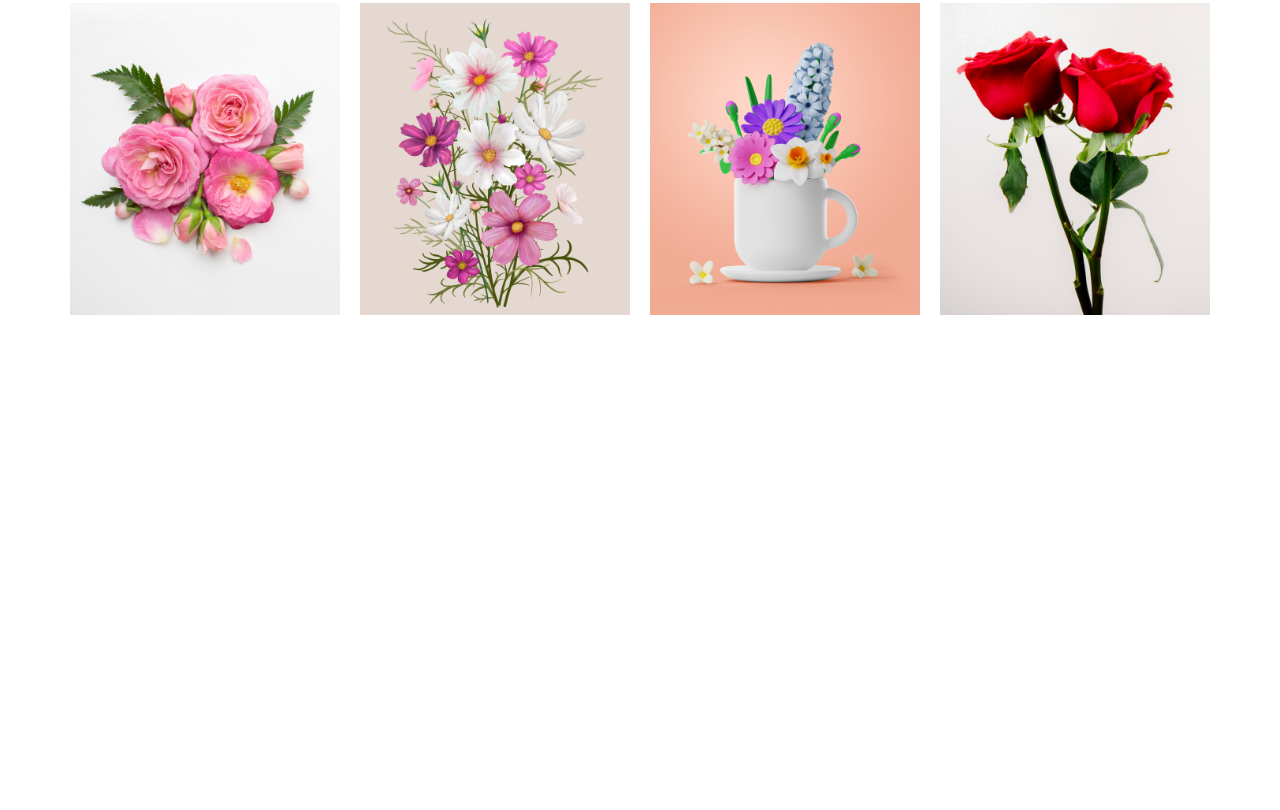
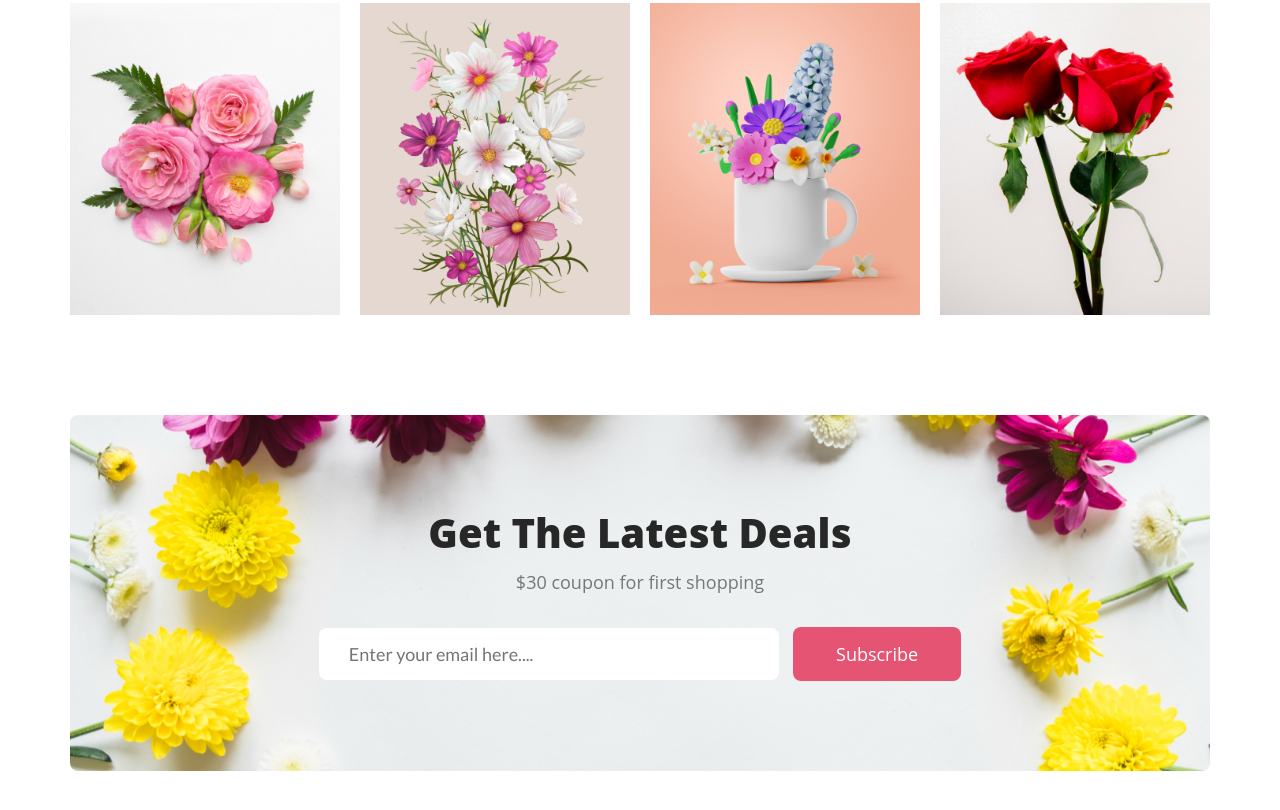
Before and after one commit to fardin-ahmed-1/assignment, a plain HTML site: page index.html in a window 1280 px wide. Shown: the part 4251-5061 px from the top of the page. Before the commit the page ends 4666 px from the top, so only its background shows below. Drawn offline with Linux system fonts and the light colour scheme; a web font is replaced by a local one.

Commit message:
create newsletter section

```diff
--- a/index.html
+++ b/index.html
@@ -201,6 +201,20 @@
             </div>
         </section>
 
+        <section class="newsletter-section">
+            <div class="continer">
+                <div class="newsletter-wrapper">
+                    <h2 class="section-title">Get The Latest Deals</h2>
+                    <p class="section-description newsletter-des">$30 coupon for first shopping</p>
+
+                    <form class="Subscribe-form">
+                        <input type="email" name="Email" id="" placeholder="Enter your email here....">
+                        <input type="button" value="Subscribe" class="btn-primey">
+                    </form>
+                </div>
+            </div>
+        </section>
+
 
 
 
--- a/style/style.css
+++ b/style/style.css
@@ -308,6 +308,36 @@ font-weight: 400;
 .instagram-wrapper img{
     width: 270px;
 }
-.instagram{
-    margin-bottom: 100px;
-}
+
+
+/* News Letter section */
+
+.newsletter-wrapper {
+    background-image: url('../image/Rectangle 9.png');
+    background-size: cover;
+    background-repeat: no-repeat;
+    background-position: center center;
+    display: grid;
+    justify-content: center;
+    align-items: center;
+    padding: 90px 0px;
+    margin: 100px 0px;
+    border-radius: 8px;
+  }
+  .newsletter-des{
+    padding-top: 7px;
+    margin-bottom: 30px;
+  }
+  form input[type='email']{
+    border-radius: 8px;
+    background: #FFF;
+    height: 32px;
+    border: none;
+    padding: 10px 30px;
+    width: 400px;
+    margin-right: 10px;
+    color: rgba(39, 39, 39, 0.60);
+font-family: Lato;
+font-size: 18px;
+font-weight: 400;
+  }
```
